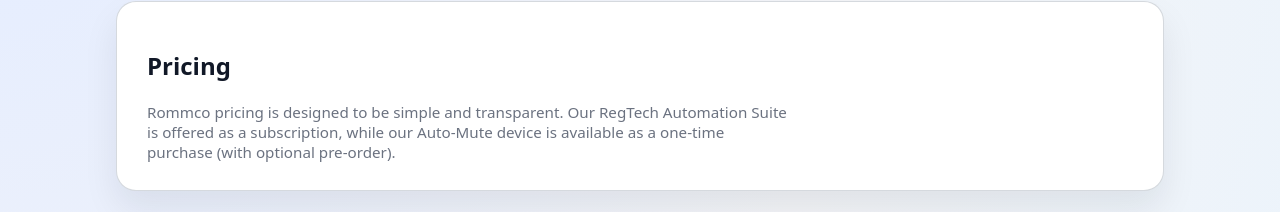
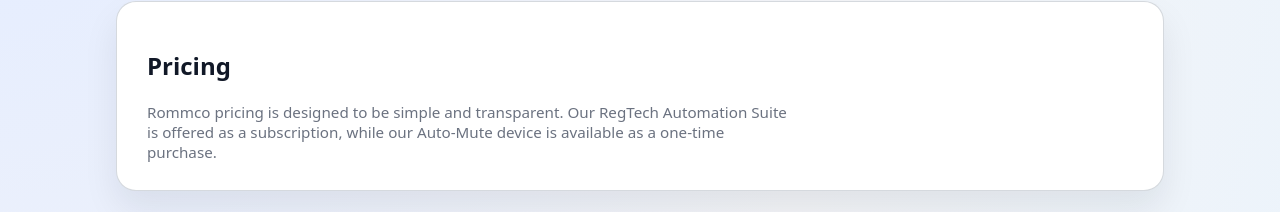
Before and after one commit to SarahSchoonmaker/rommco, a Next.js app: page /pricing in a window 1280 px wide. Shown: the part 99-311 px from the top of the page. Built offline with nearby package versions, Linux system fonts and the light colour scheme.

Commit message:
edited products

```diff
--- a/app/pricing/page.tsx
+++ b/app/pricing/page.tsx
@@ -9,7 +9,7 @@ export default function PricingPage() {
         <p className="lead">
           Rommco pricing is designed to be simple and transparent. Our RegTech
           Automation Suite is offered as a subscription, while our Auto-Mute
-          device is available as a one-time purchase (with optional pre-order).
+          device is available as a one-time purchase.
         </p>
       </section>
 
```
